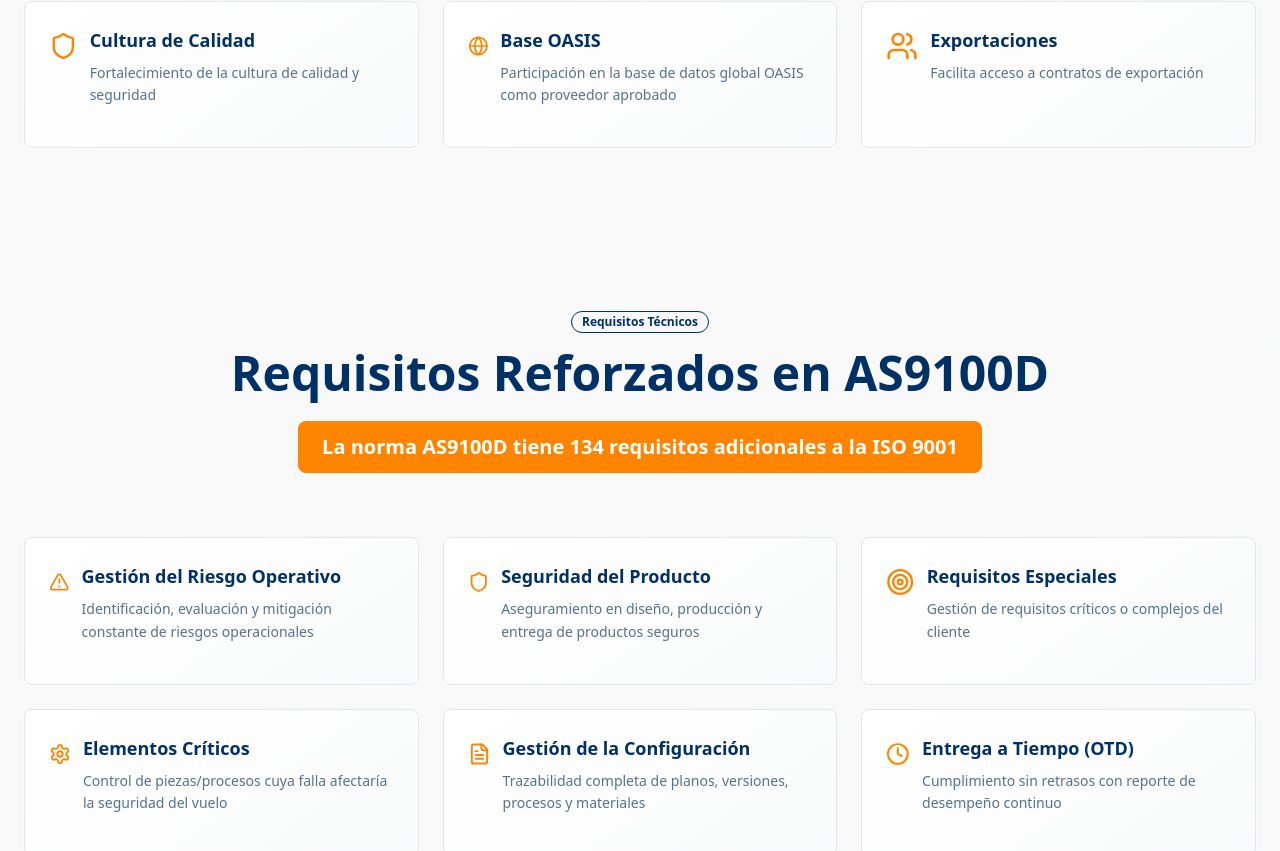
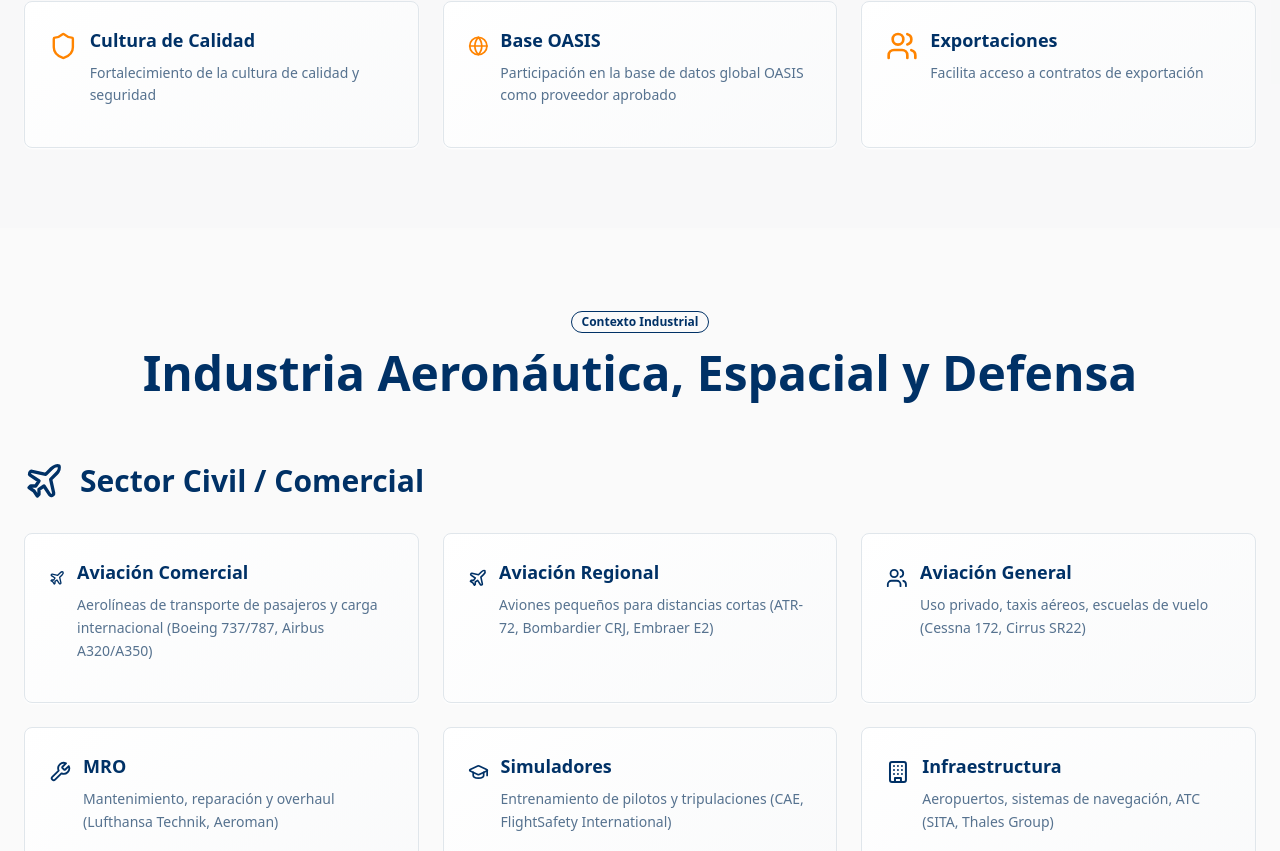
Before and after one commit to fbolivar1968/AeronauticaLandingPage, a React (Vite) app: page / in a window 1280 px wide. Shown: the part 1949-2800 px from the top of the page. Built offline with nearby package versions, Linux system fonts and the light colour scheme; the HTML template or start-up script is replaced by a standard one.

Commit message:
Reorder industry section

```diff
--- a/src/pages/Index.tsx
+++ b/src/pages/Index.tsx
@@ -11,8 +11,8 @@ const Index = () => {
     <main className="min-h-screen">
       <HeroSection />
       <InfoSection />
+      <IndustrySection />
       <RequirementsSection />
-      <IndustrySection />
       <SupplyChainSection />
       <FAQSection />
       <CTASection />
```
